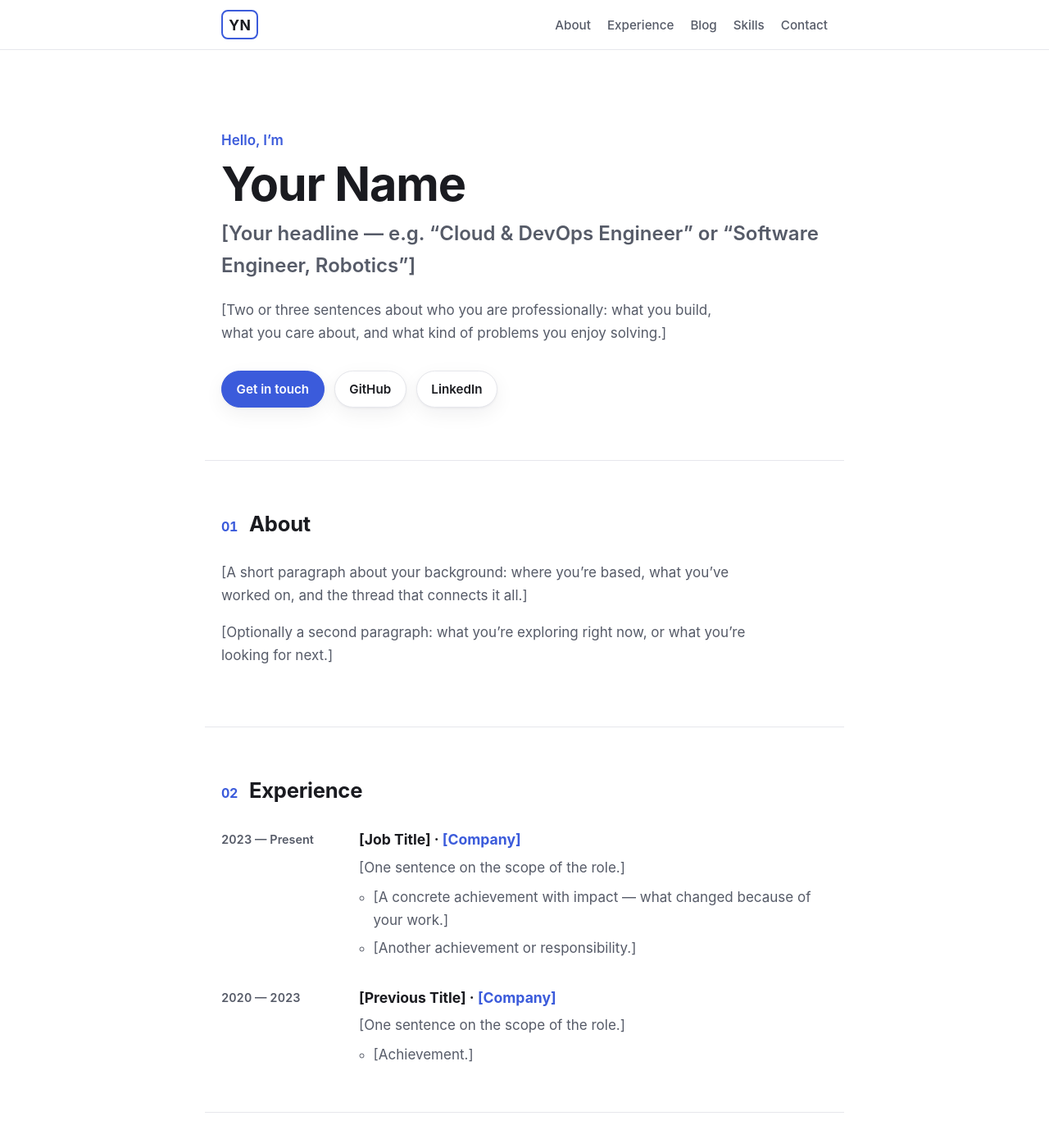
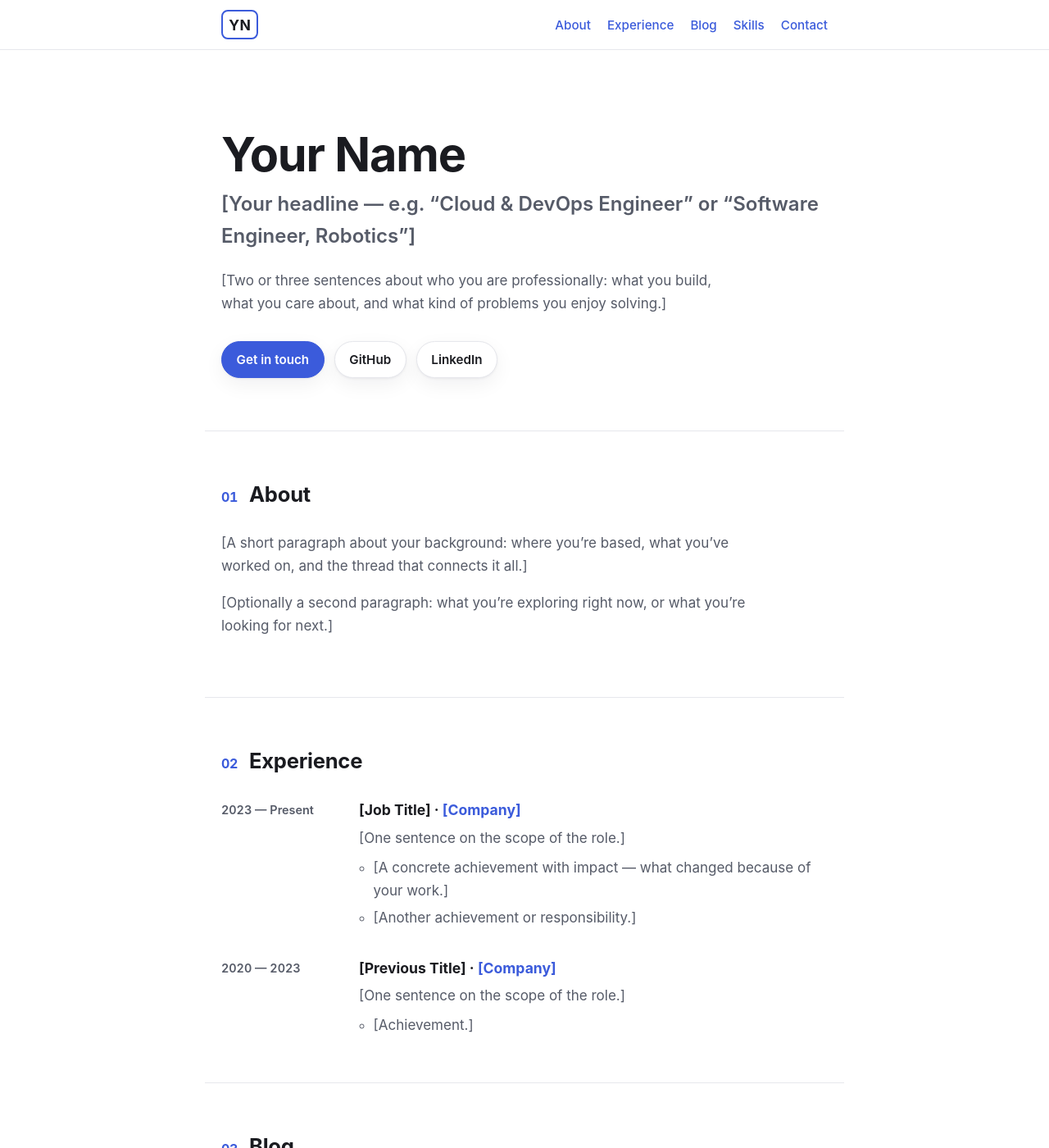
Before and after one commit to wutianchen/tianchen, a Jekyll site: the page built from index.html, in a window 1280 px wide and 1400 px high. Shown: the whole window at 82% size. Built offline with Jekyll 4.4.1, drawn with Linux system fonts in a browser that asks for light colours.

Commit message:
Blue nav links; drop the hero kicker line
Co-Authored-By: Claude Fable 5 <noreply@anthropic.com>

```diff
--- a/index.html
+++ b/index.html
@@ -30,7 +30,6 @@
   <main id="main">
     <!-- ============ HERO ============ -->
     <section class="hero container" id="top">
-      <p class="hero-kicker">Hello, I’m</p>
       <h1 class="hero-name">Your Name</h1>
       <p class="hero-title">[Your headline — e.g. “Cloud &amp; DevOps Engineer” or “Software Engineer, Robotics”]</p>
       <p class="hero-summary">
--- a/styles.css
+++ b/styles.css
@@ -105,25 +105,18 @@ a:hover {
 }
 
 .nav-links a {
-  color: var(--text-muted);
+  color: var(--accent);
   font-size: 0.95rem;
   font-weight: 500;
 }
 
 .nav-links a:hover {
-  color: var(--accent);
-  text-decoration: none;
+  text-decoration: underline;
 }
 
 /* ===== Hero ===== */
 .hero {
   padding-block: 6rem 4rem;
-}
-
-.hero-kicker {
-  color: var(--accent);
-  font-weight: 600;
-  margin: 0 0 0.5rem;
 }
 
 .hero-name {
```
